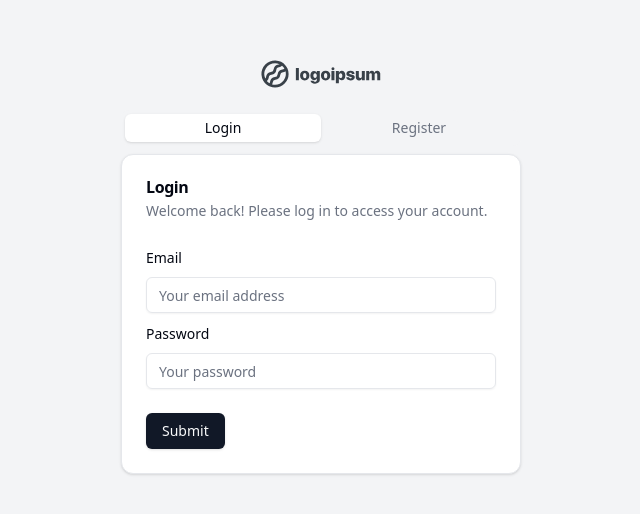
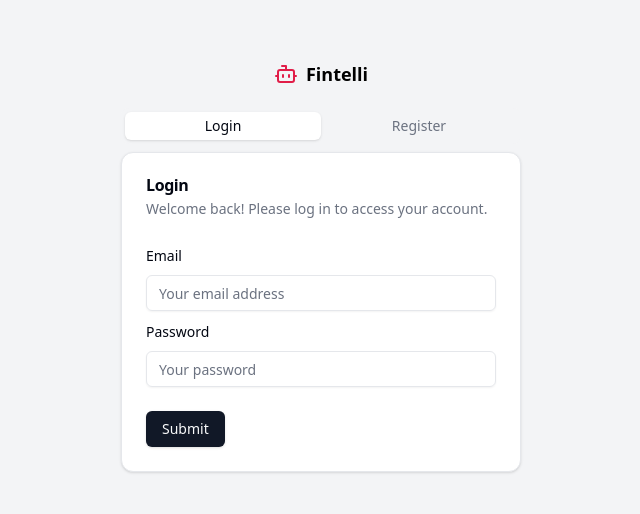
Before and after one commit to ahmadnurfadilah/fintelli, a Next.js app: page /auth in a window 1280 px wide. Shown: the part 134-648 px from the top of the page, without its empty margins (319-959 px from the left). Built offline with nearby package versions, Linux system fonts and the light colour scheme; no server answers.

Commit message:
add video demo

```diff
--- a/app/auth/page.tsx
+++ b/app/auth/page.tsx
@@ -12,7 +12,8 @@ import { useState } from "react";
 import { z } from "zod";
 import { zodResolver } from "@hookform/resolvers/zod";
 import { createClient } from "@/lib/supabase/client";
-import Logo from "@/components/logo/logo";
+import Link from "next/link";
+import { Bot } from "lucide-react";
 
 const formLoginSchema = z.object({
   email: z.string().email(),
@@ -106,7 +107,10 @@ export default function Page() {
   return (
     <div className="w-full h-screen flex items-center justify-center">
       <Tabs defaultValue="login" className="w-[400px]">
-        <Logo className="h-8 mx-auto mb-5" />
+        <Link href="/dashboard" className="flex items-center justify-center gap-2 mb-5">
+          <Bot className="h-6 w-6 text-rose-600" />
+          <span className="text-lg font-bold text-black">Fintelli</span>
+        </Link>
         <TabsList className="grid w-full grid-cols-2">
           <TabsTrigger value="login">Login</TabsTrigger>
           <TabsTrigger value="register">Register</TabsTrigger>
--- a/app/page.tsx
+++ b/app/page.tsx
@@ -64,9 +64,9 @@ export default function Home() {
               <span>Start Free Trial</span>
               <ArrowRight className="h-5 w-5" />
             </Link>
-            <button className="flex items-center justify-center space-x-2 bg-white text-rose-600 px-8 py-4 rounded-lg border-2 border-rose-600 hover:bg-rose-50 transition-colors">
+            <a href="https://youtu.be/fvDVqnt_zus" target="_blank" className="flex items-center justify-center space-x-2 bg-white text-rose-600 px-8 py-4 rounded-lg border-2 border-rose-600 hover:bg-rose-50 transition-colors">
               <span>Watch Demo</span>
-            </button>
+            </a>
           </div>
         </div>
 
--- a/components/app-sidebar.tsx
+++ b/components/app-sidebar.tsx
@@ -47,7 +47,7 @@ export function AppSidebar() {
     <Sidebar variant="inset" collapsible="icon">
       <SidebarHeader>
         <Link href="/dashboard" className="flex items-center gap-2 pl-2">
-          <Bot className="h-6 w-6 text-indigo-600" />
+          <Bot className="h-6 w-6 text-rose-600" />
           <span className="text-lg font-bold text-black">Fintelli</span>
         </Link>
       </SidebarHeader>
```
